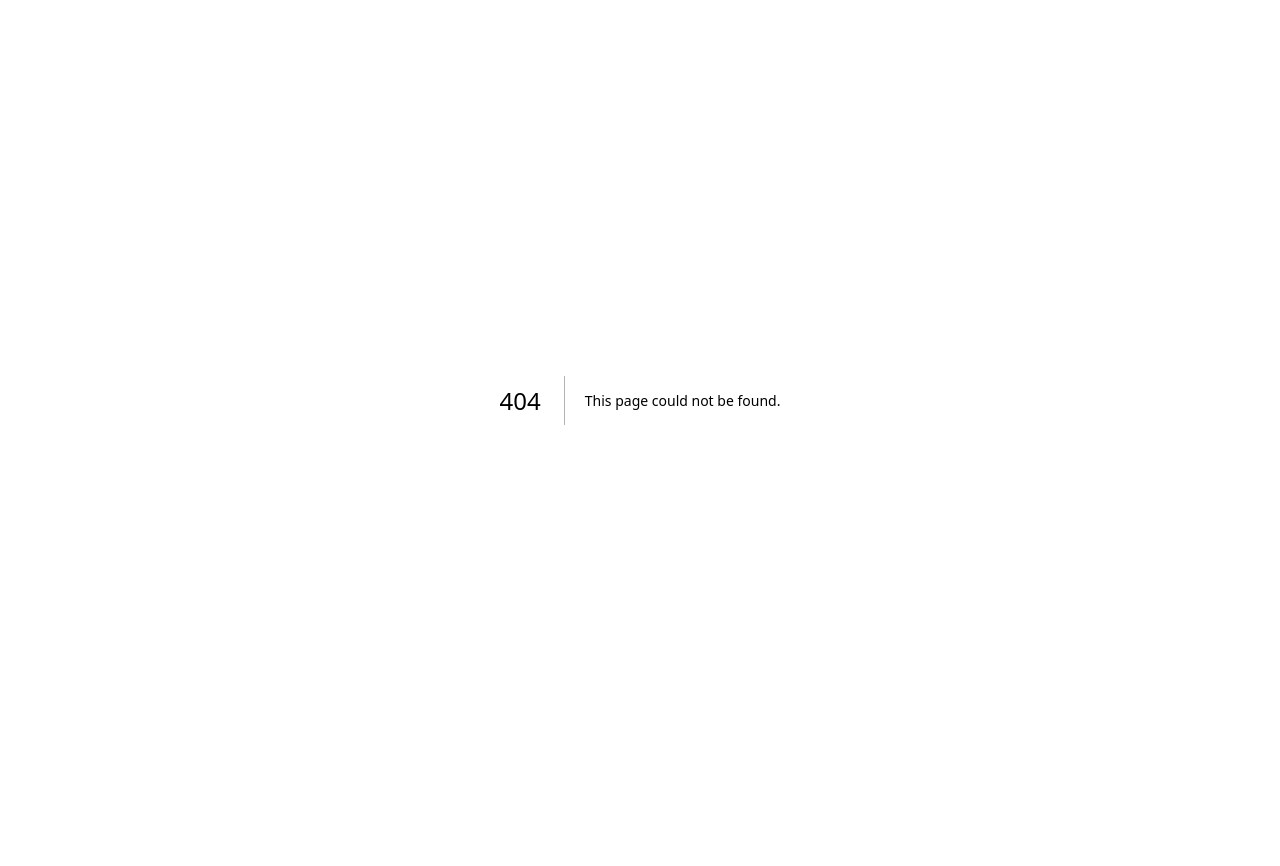
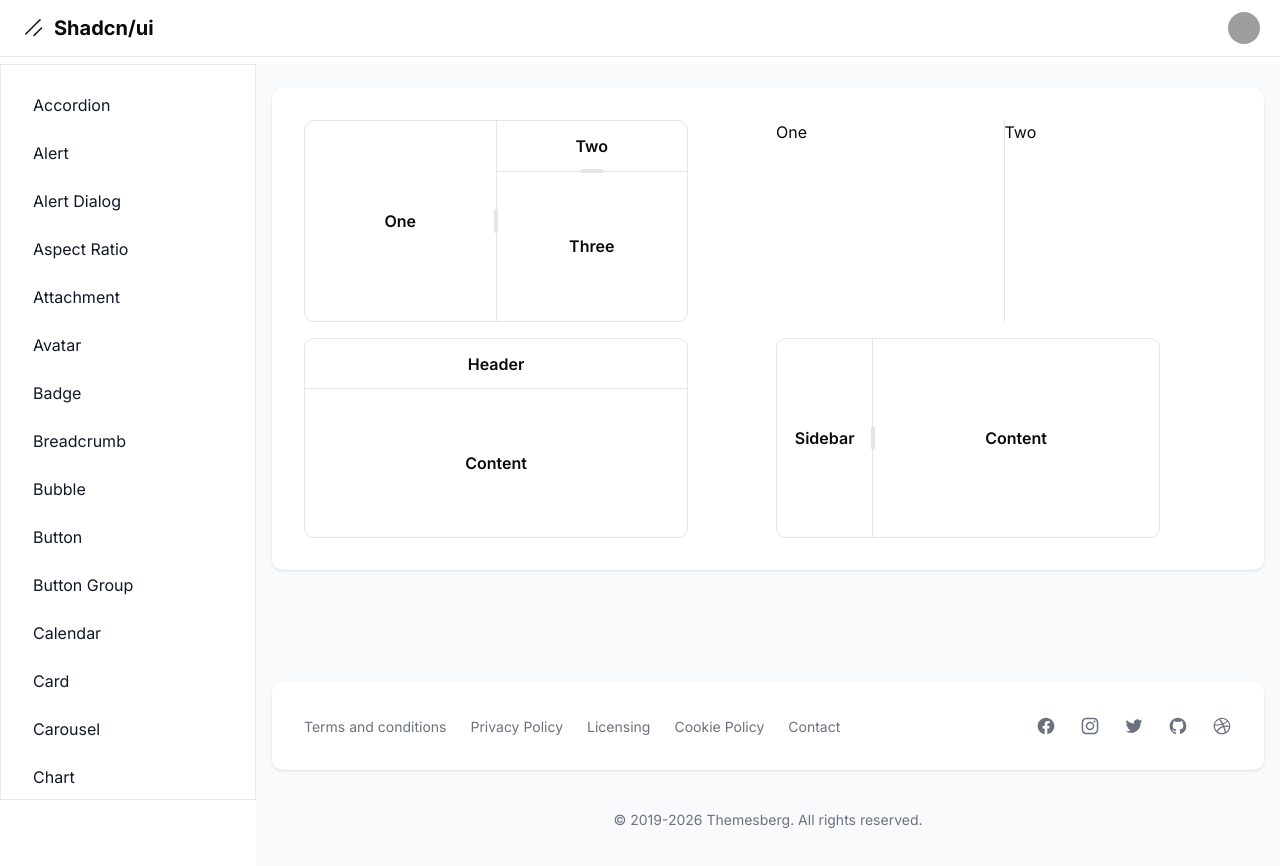
Before and after one commit to AndreDev12/shadcn-dashboard, a Next.js app: page /dashboard/resizable in a window 1280 px wide. Before the commit this address had no page. Shown: the top 866 px of the page. Before the commit the page ends 800 px from the top, so only its background shows below. Built offline with nearby package versions, Linux system fonts and the light colour scheme; grey boxes are pictures that could not be loaded.

Commit message:
Components: Resizable

```diff
--- a/src/app/dashboard/layout.tsx
+++ b/src/app/dashboard/layout.tsx
@@ -56,6 +56,7 @@
   { name: 'progress', href: 'progress' },
   { name: 'questionnaire', href: 'questionnaire' },
   { name: 'radio group', href: 'radio-group' },
+  { name: 'resizable', href: 'resizable' },
 ].sort((a, b) => a.name.localeCompare(b.name));
 
 export default function DashboardLayout({
--- /dev/null
+++ b/src/app/dashboard/resizable/page.tsx
@@ -0,0 +1,78 @@
+import {
+  ResizablePanelGroup,
+  ResizablePanel,
+  ResizableHandle,
+} from '@/components/ui';
+
+export default function Page() {
+  return (
+    <div className="grid grid-cols-2 gap-4">
+      <ResizablePanelGroup
+        orientation="horizontal"
+        className="max-w-sm rounded-lg border"
+      >
+        <ResizablePanel defaultSize="50%">
+          <div className="flex h-[200px] items-center justify-center p-6">
+            <span className="font-semibold">One</span>
+          </div>
+        </ResizablePanel>
+        <ResizableHandle withHandle />
+        <ResizablePanel defaultSize="50%">
+          <ResizablePanelGroup orientation="vertical">
+            <ResizablePanel defaultSize="25%">
+              <div className="flex h-full items-center justify-center p-6">
+                <span className="font-semibold">Two</span>
+              </div>
+            </ResizablePanel>
+            <ResizableHandle withHandle />
+            <ResizablePanel defaultSize="75%">
+              <div className="flex h-full items-center justify-center p-6">
+                <span className="font-semibold">Three</span>
+              </div>
+            </ResizablePanel>
+          </ResizablePanelGroup>
+        </ResizablePanel>
+      </ResizablePanelGroup>
+
+      <ResizablePanelGroup orientation="horizontal">
+        <ResizablePanel>One</ResizablePanel>
+        <ResizableHandle />
+        <ResizablePanel>Two</ResizablePanel>
+      </ResizablePanelGroup>
+
+      <ResizablePanelGroup
+        orientation="vertical"
+        className="min-h-[200px] max-w-sm rounded-lg border"
+      >
+        <ResizablePanel defaultSize="25%">
+          <div className="flex h-full items-center justify-center p-6">
+            <span className="font-semibold">Header</span>
+          </div>
+        </ResizablePanel>
+        <ResizableHandle />
+        <ResizablePanel defaultSize="75%">
+          <div className="flex h-full items-center justify-center p-6">
+            <span className="font-semibold">Content</span>
+          </div>
+        </ResizablePanel>
+      </ResizablePanelGroup>
+
+      <ResizablePanelGroup
+        orientation="horizontal"
+        className="min-h-[200px] max-w-sm rounded-lg border"
+      >
+        <ResizablePanel defaultSize="25%">
+          <div className="flex h-full items-center justify-center p-6">
+            <span className="font-semibold">Sidebar</span>
+          </div>
+        </ResizablePanel>
+        <ResizableHandle withHandle />
+        <ResizablePanel defaultSize="75%">
+          <div className="flex h-full items-center justify-center p-6">
+            <span className="font-semibold">Content</span>
+          </div>
+        </ResizablePanel>
+      </ResizablePanelGroup>
+    </div>
+  );
+}
--- a/src/components/ui/index.ts
+++ b/src/components/ui/index.ts
@@ -55,3 +55,4 @@
 export * from './pagination';
 export * from './progress';
 export * from './questionnaire';
+export * from './resizable';
--- /dev/null
+++ b/src/components/ui/resizable.tsx
@@ -0,0 +1,50 @@
+'use client';
+
+import * as ResizablePrimitive from 'react-resizable-panels';
+
+import { cn } from '@/lib';
+
+function ResizablePanelGroup({
+  className,
+  ...props
+}: ResizablePrimitive.GroupProps) {
+  return (
+    <ResizablePrimitive.Group
+      data-slot="resizable-panel-group"
+      className={cn(
+        'flex h-full w-full aria-[orientation=vertical]:flex-col',
+        className,
+      )}
+      {...props}
+    />
+  );
+}
+
+function ResizablePanel({ ...props }: ResizablePrimitive.PanelProps) {
+  return <ResizablePrimitive.Panel data-slot="resizable-panel" {...props} />;
+}
+
+function ResizableHandle({
+  withHandle,
+  className,
+  ...props
+}: ResizablePrimitive.SeparatorProps & {
+  withHandle?: boolean;
+}) {
+  return (
+    <ResizablePrimitive.Separator
+      data-slot="resizable-handle"
+      className={cn(
+        'relative flex w-px items-center justify-center bg-border ring-offset-background after:absolute after:inset-y-0 after:left-1/2 after:w-1 after:-translate-x-1/2 focus-visible:ring-1 focus-visible:ring-ring focus-visible:outline-hidden aria-[orientation=horizontal]:h-px aria-[orientation=horizontal]:w-full aria-[orientation=horizontal]:after:left-0 aria-[orientation=horizontal]:after:h-1 aria-[orientation=horizontal]:after:w-full aria-[orientation=horizontal]:after:translate-x-0 aria-[orientation=horizontal]:after:-translate-y-1/2 [&[aria-orientation=horizontal]>div]:rotate-90',
+        className,
+      )}
+      {...props}
+    >
+      {withHandle && (
+        <div className="z-10 flex h-6 w-1 shrink-0 rounded-lg bg-border" />
+      )}
+    </ResizablePrimitive.Separator>
+  );
+}
+
+export { ResizableHandle, ResizablePanel, ResizablePanelGroup };
```
